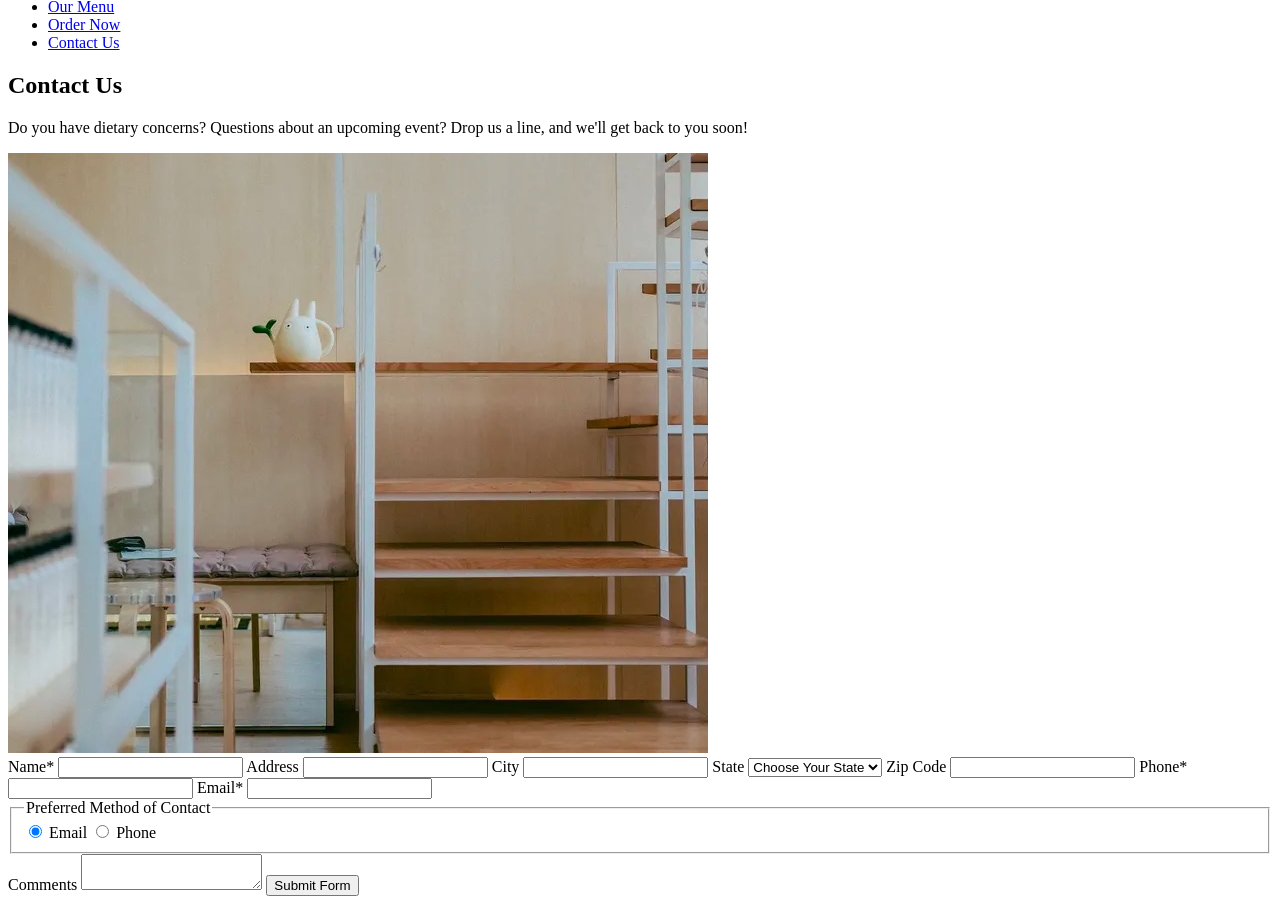
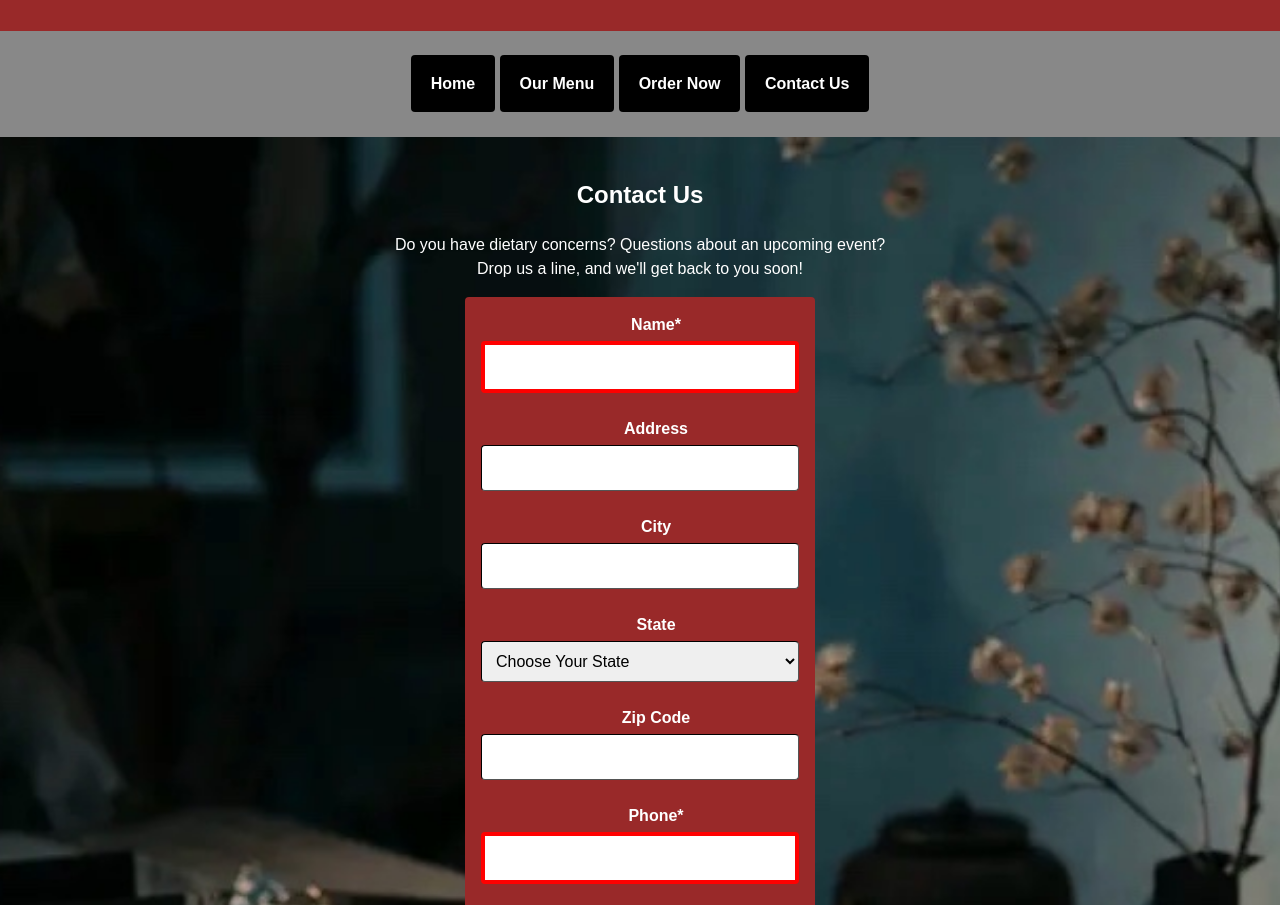
Before and after one commit to mmagario/git215_final_project, a plain HTML site: page contact.html in a window 1280 px wide. Shown: the part 100-1005 px from the top of the page. Drawn offline with Linux system fonts and the light colour scheme.

Commit message:
Worked on HTML/CSS

```diff
--- a/contact.html
+++ b/contact.html
@@ -6,8 +6,8 @@
 		<meta name="author" content="Martin Elliott Magario">
 		<meta name="description" content="Wok Asian Cuisine">
 		<link rel="shortcut icon" href="favicon.ico" type="image/x-icon">
-		<link href="styles.css" rel="stylesheet">
-<link rel="icon" href="favicon.ico" type="image/x-icon">
+        <link rel="icon" href="favicon.ico" type="image/x-icon">
+        <link href="styles.css" rel="stylesheet">
 	</head>
 	<body>
 		<header>
@@ -22,12 +22,10 @@
 					<li><a href="contact.html">Contact Us</a></li>
 				</ul>
 			</nav>
-			<main>
+			<main id="contactmain">
 				<h2>Contact Us</h2>
 
-                <p>Do you have dietary concerns? Questions about an upcoming event? Drop us a line, and we'll get back to you soon!</p>
-
-                <img id="rightimg" src="assets/contact-img-optional1.jpg" alt="contact infromation.">
+                <p>Do you have dietary concerns? Questions about an upcoming event?<br> Drop us a line, and we'll get back to you soon!</p>
 
                 <form action="" method="POST">
                     <label for="my-name">Name*</label>
@@ -109,10 +107,12 @@
 
                     <input type="submit" name="my-submit" id="my-submit" value="Submit Form">
                 </form>
-            </section>
 			</main>
 		</div>
 		<footer>
+            <p>Wok Asian Cuisine</p>
+            <p> Copyright &copy; 2022 Wok - All Rights Reserved.</p>
+            <p>This site is for educational purposes only.</p>
 		</footer>
 	</body>
 </html>
--- /dev/null
+++ b/styles.css
@@ -0,0 +1,204 @@
+*{
+	font-family: Arial, Verdana, sans-serif;
+	line-height: 1.5;
+	box-sizing: border-box;
+}
+
+/* Body Styles */
+body{
+	margin: 0;
+	color: white;
+    background-color: #888;
+}
+
+/* Header & Footer Styles */
+header, footer{
+	padding: 20px;
+	background-color: #992929;
+	color: #fff;
+	text-align: center;
+}
+
+nav {
+    margin-top: -20px;
+    margin-bottom: 50px;
+    margin: auto;
+    text-align: center;
+    padding: 25px;
+}
+
+nav ul {
+    padding: 0px;
+}
+
+nav li {
+    display: inline;
+    list-style: none;
+    background-color: black;
+    padding: 20px;
+    border-radius: 4px;
+}
+
+nav a {
+    display: inline-block;
+    text-decoration: none;
+    font-weight: bold;
+    padding: 0px;
+    text-align: center;
+}
+
+nav a:hover {
+    color: red ;
+}
+
+a {
+    color:white ;
+}
+
+/* Main Styles */
+main{
+	padding: 20px;
+}
+
+#contactmain{
+    background-image: url("assets/contact-img-optional2.jpg");
+    background-repeat: no-repeat;
+    background-position: top;
+    background-size: cover;
+    text-align: center;
+}
+
+/* Heading Styles */
+h2, h3{
+	text-align: center;
+}
+
+/* Paragraph Styles */
+p{
+	max-width: 60ch;
+	margin: 16px auto;
+}
+/* Form Styles */
+form{
+	width: 350px;
+	margin: 016px auto;
+	background-color: #992929;
+	padding: 16px;
+	color: white;
+	border-radius: 4px;
+}
+
+/* Display Styles for Form Elements */
+input, label, select, textarea{
+	display: block;
+	width: 100%;
+}
+
+/* Label Styles */
+label{
+	margin: 0 0 4px 16px;
+	font-weight: bold;
+}
+
+/* Input/Select Sizing styles */
+input, select, textarea{
+	padding: 10px;
+	font-size: 1rem;
+	margin-bottom: 24px;
+	border-radius: 4px;
+	border: 1px inset black;
+}
+
+/* Fieldset Styles */
+fieldset{
+	margin-bottom: 24px;
+	border-radius: 4px;
+	border-color: #363432;
+	display: grid;
+	grid-template-columns: 1fr;
+	gap: 8px 0;
+}
+
+/* Legend Styles */
+legend{
+	font-weight: bold;
+}
+
+/* Fieldset Label Styles */
+fieldset label{
+	margin-left: 0;
+}
+
+/* Submit Button Styles */
+input[type=submit]{
+	background-color: red;
+	border: none;
+	color: white;
+	font-weight: bold;
+	box-shadow: -6px 6px 10px black;
+}
+
+/* Styles for Invalid Data in Inputs in the Form */
+input:invalid, select:invalid, textarea:invalid{
+	border: 4px solid red;
+}
+
+/* Styles for Each Input as it has Focus */
+input:focus, select:focus, textarea:focus{
+	outline: 3px solid red;
+}
+
+/* Styles for the Submit Button Focus */
+input[type=submit]:focus{
+	outline: 3px solid red;
+}
+
+/* Styles for Submit Button Hover */
+input[type=submit]:hover{
+	box-shadow: -3px 3px 5px black;
+}
+
+/* Code for Custom Radios */
+input[type=radio] + label {
+   	cursor: pointer;
+	display: flex;
+	align-items: center;
+}
+
+input[type=radio] {
+   	appearance: none;
+   	margin: 0;
+	padding: 0;
+	border: none;
+	font-size: 0;
+	border-radius: 0;
+}
+
+input[type=radio] + label::before {
+   	content: "\00a0";   /* Non-breaking space */
+	font-size: 2.25em;
+	line-height: 0.65;
+   	border-radius: 50%;
+   	display: inline-block;
+   	height: 20px;
+   	width: 22px;
+   	text-align: center;
+   	margin-right: 16px;
+   	border: 2px solid white;   /* Push focus shadow away */
+   	background-color: white;
+	padding-bottom: 2px;
+}
+
+input[type=radio]:checked + label::before {
+   	content: "\2022";
+   	color: #fff;
+   	background: red;
+}
+
+input[type=radio]:focus{
+	outline: none;
+}
+
+input[type=radio]:focus + label::before {
+   	box-shadow: 0 0 0 2px red;
+}
```
Also changed, not shown: index.html (+5 -2 lines).
